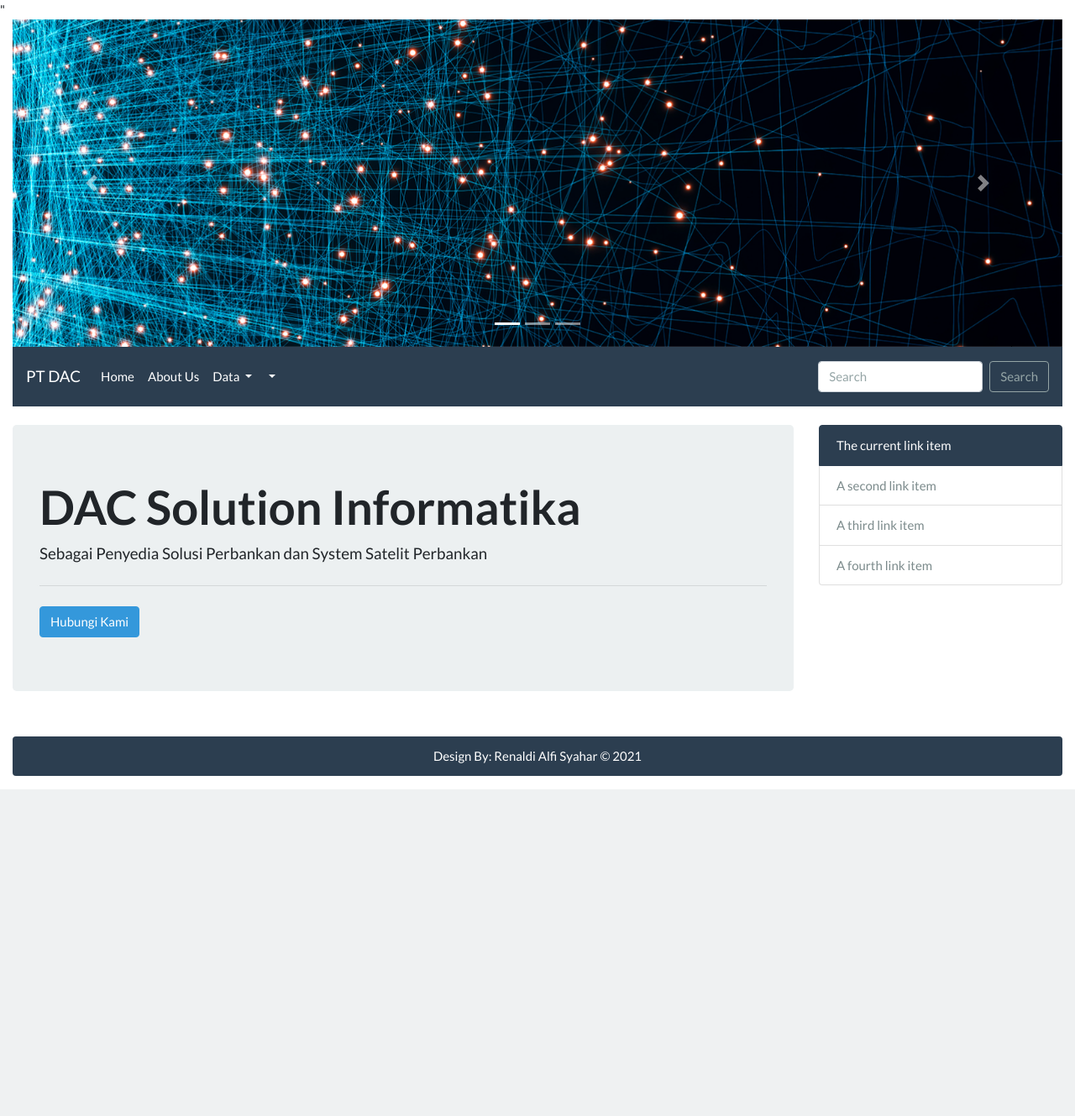
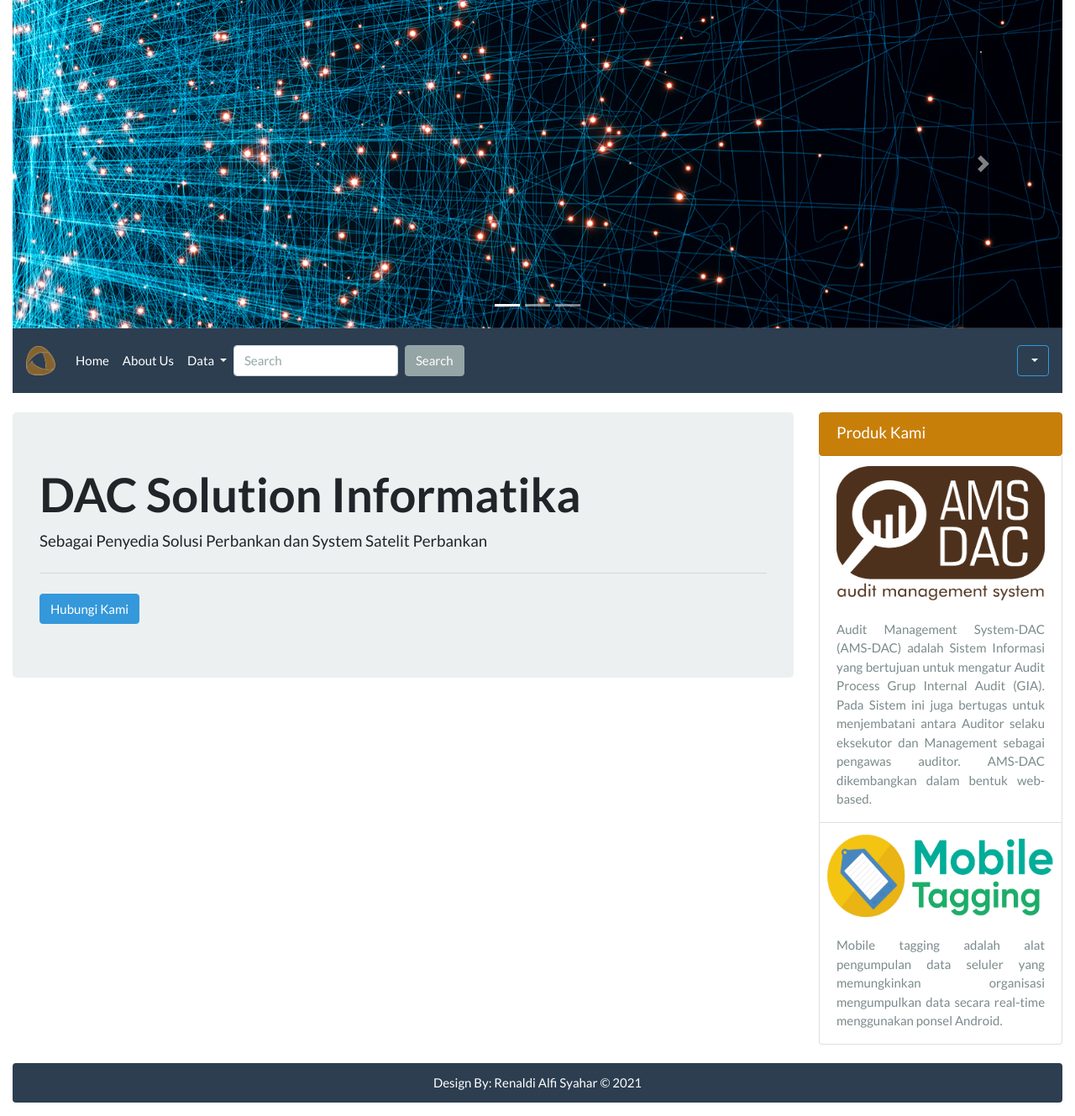
Before and after one commit to alfisyahar24/alfisyahar24-uts_pwl_renaldiAlfiSyahar_4TI03_2021, a PHP site: page /uts_pwl_renaldiAlfiSyahar_4TI03_2021/index.php?hal=home in a window 1280 px wide. Shown: the whole page at 84% size. Before the commit the page ends 940 px from the top, so only its background shows below. Run offline with PHP 8.4, Linux system fonts and the light colour scheme; the visitor is signed in with stand-in values (Sample User, id 1); data that the repository does not hold is empty.

Commit message:
mempercantik tampilan

```diff
--- a/formLogin.php
+++ b/formLogin.php
@@ -1,4 +1,4 @@
-<h3 style="text-align: center;">Form Pegawai</h3>
+<h3 style="text-align: center;">LOGIN</h3>
 <form method="POST" action="controllers/memberController.php">
     <div class="form-group">
         <label>Username</label>
--- a/kode_atas.php
+++ b/kode_atas.php
@@ -13,7 +13,7 @@
 
     <link href="css/bootstrap.min.css" rel="stylesheet">
     <link href="css/style.css" rel="stylesheet">
-    <link href="fonts/font-awesome/css/font-awesome.min.css" rel="stylesheet">"
+    <link href="fonts/font-awesome/css/font-awesome.min.css" rel="stylesheet">
 
 </head>
 
--- a/menu.php
+++ b/menu.php
@@ -2,7 +2,8 @@
     <div class="col-md-12">
         <!-- AWAL MENU  -->
         <nav class="navbar navbar-expand-lg navbar-dark bg-primary">
-            <a class="navbar-brand" href="#">PT DAC</a>
+            <?= $member['fullname']; ?>
+            <a class="navbar-brand" href="#"><img src="images/dac.png" width="35px" height="35px"></a>
             <button class="navbar-toggler" type="button" data-toggle="collapse" data-target="#navbarSupportedContent"
                 aria-controls="navbarSupportedContent" aria-expanded="false" aria-label="Toggle navigation">
                 <span class="navbar-toggler-icon"></span>
@@ -22,27 +23,30 @@
                         </a>
                         <div class="dropdown-menu" aria-labelledby="navbarDropdown">
                             <a class="dropdown-item" href="index.php?hal=dataPegawai">Pegawai</a>
-                            <a class="dropdown-item" href="#">Another action</a>
-                            <div class="dropdown-divider"></div>
-                            <a class="dropdown-item" href="#">Something else here</a>
                         </div>
                     </li>
+                    <form class="form-inline my-2 my-lg-0">
+                        <input class="form-control mr-sm-2" type="search" placeholder="Search" aria-label="Search">
+                        <button class="btn btn-secondary my-2 my-sm-0" type="submit">Search</button>
+                    </form>
+                </ul>
+                <ul class="navbar-nav ml-md-auto">
                     <?php
                     $member = $_SESSION['MEMBER'];
                     if(!isset($member)) {
                     ?>
                     <li class="nav-item">
-                        <a class="nav-link" href="index.php?hal=formLogin">Login</a>
+                        <a class="nav-link btn btn-outline-info" href="index.php?hal=formLogin" role="button">Login</a>
                     </li>
                     <?php }
                     else {
                     ?>
                     <li class="nav-item dropdown">
-                        <a class="nav-link dropdown-toggle" href="#" id="navbarDropdown" role="button"
-                            data-toggle="dropdown" aria-haspopup="true" aria-expanded="false">
+                        <button class="btn btn-outline-info dropdown-toggle" type="button" id="dropdownMenuButton"
+                            data-toggle="dropdown" aria-haspopup="true" aria-expanded="false" style="color: white;">
                             <?= $member['fullname']; ?>
-                        </a>
-                        <div class="dropdown-menu" aria-labelledby="navbarDropdown">
+                        </button>
+                        <div class="dropdown-menu dropdown-menu-right" aria-labelledby="navbarDropdownMenuLink">
                             <a class="dropdown-item" href="index.php?hal=dataUser">Users</a>
                             <a class="dropdown-item" href="#">Profile</a>
                             <div class="dropdown-divider"></div>
@@ -53,10 +57,6 @@
                     }
                     ?>
                 </ul>
-                <form class="form-inline my-2 my-lg-0">
-                    <input class="form-control mr-sm-2" type="search" placeholder="Search" aria-label="Search">
-                    <button class="btn btn-outline-secondary my-2 my-sm-0" type="submit">Search</button>
-                </form>
             </div>
         </nav>
         <!-- AKHIR MENU -->
--- a/sidebar.php
+++ b/sidebar.php
@@ -1,12 +1,26 @@
 <div class="col-md-3">
     <!-- AWAL SIDEBAR -->
     <div class="list-group">
-        <a href="#" class="list-group-item list-group-item-action active" aria-current="true">
-            The current link item
+        <a class="btn btn-warning list-group-item list-group-item-action active">
+            <div class="d-flex w-100 justify-content-between">
+                <h5 class="mb-1">Produk Kami</h5>
+            </div>
         </a>
-        <a href="#" class="list-group-item list-group-item-action">A second link item</a>
-        <a href="#" class="list-group-item list-group-item-action">A third link item</a>
-        <a href="#" class="list-group-item list-group-item-action">A fourth link item</a>
+        <a class="list-group-item list-group-item-action">
+            <div class="d-flex justify-content-center"><img src="images/amsdac.png" width="250px" height="160px"></div>
+            <br>
+            <p class="mb-1" style="text-align: justify;">
+                Audit Management System-DAC (AMS-DAC) adalah Sistem Informasi yang bertujuan untuk mengatur Audit
+                Process Grup Internal Audit (GIA). Pada Sistem ini juga bertugas untuk menjembatani antara Auditor
+                selaku eksekutor dan Management sebagai pengawas auditor. AMS-DAC dikembangkan dalam bentuk web-based.
+            </p>
+        </a>
+        <a class="list-group-item list-group-item-action">
+            <div class="d-flex justify-content-center"><img src="images/mtag.png" width="270px" height="100px"></div>
+            <br>
+            <p class="mb-1" style="text-align: justify;">Mobile tagging adalah alat pengumpulan data seluler yang
+                memungkinkan organisasi mengumpulkan data secara real-time menggunakan ponsel Android.</p>
+        </a>
     </div>
     <!-- AKHIR SIDEBAR -->
 </div>
```
Also changed, not shown: aboutUs.php (+77 -33 lines).
